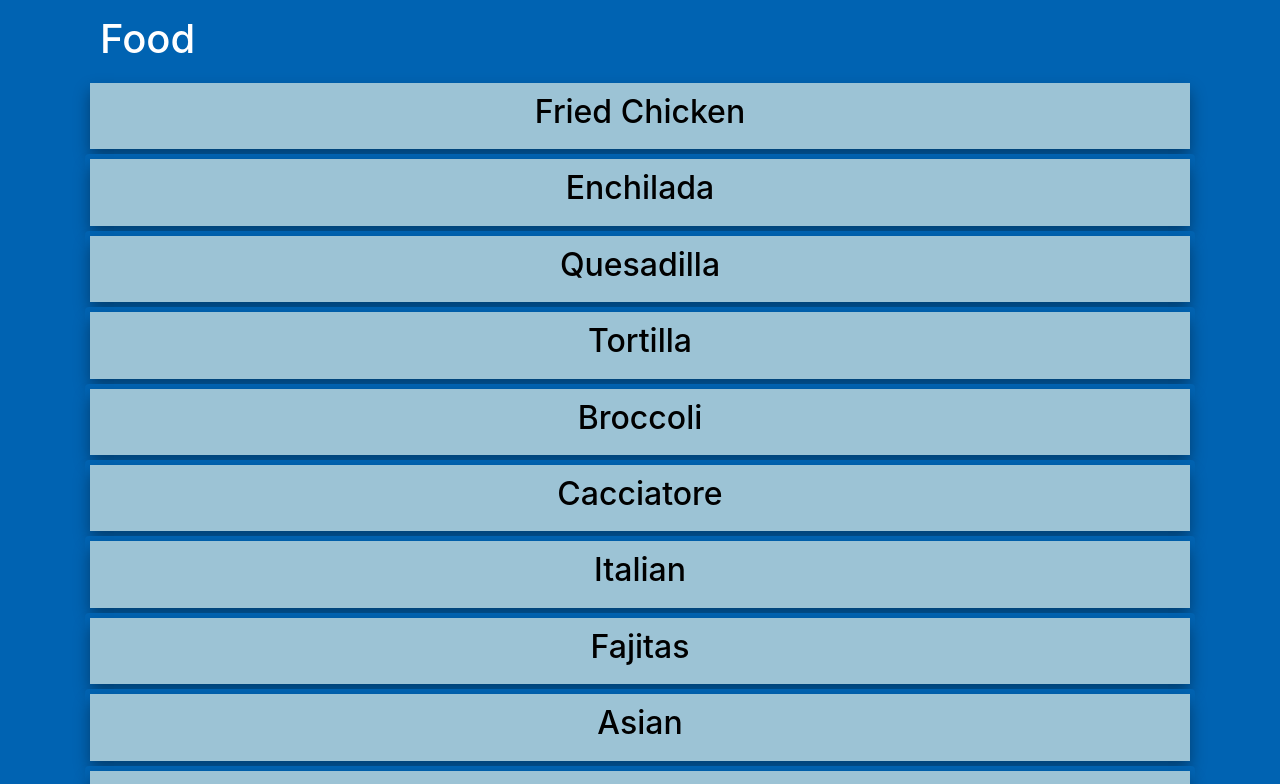
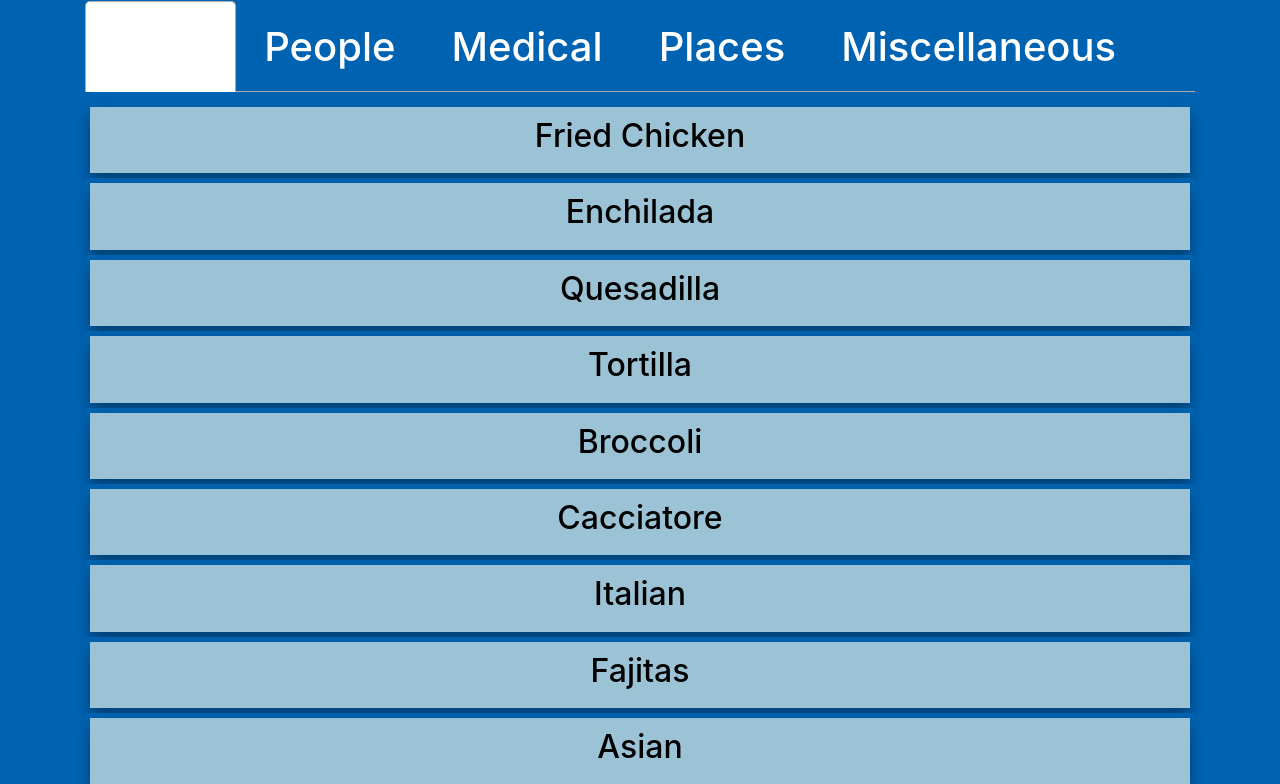
Before and after one commit to christinakerr/GrandmasWebsite, a React (Create React App) app: page / in a window 1280 px wide. Shown: the top 784 px of the page. Built offline with nearby package versions, Linux system fonts and the light colour scheme.

Commit message:
Organized categories into individual tabs

```diff
--- a/src/App.js
+++ b/src/App.js
@@ -1,6 +1,8 @@
 import WordCard from "./components/WordCard"
 import { Container } from "reactstrap";
 import words from "./words.json";
+import { Tab, Tabs, TabList, TabPanel } from 'react-tabs';
+import 'react-tabs/style/react-tabs.css';
 
 function App() {
   const food = words.filter(word => word.category === "food")
@@ -10,36 +12,61 @@ function App() {
   const misc = words.filter(word => word.category === "misc")
   return (
     <Container>
+      <Tabs>
+        <TabList>
+          <Tab>
             <h1 className="header">Food</h1>
+          </Tab>
+          <Tab>
+            <h1 className="header">People</h1>
+          </Tab>
+          <Tab>
+            <h1 className="header">Medical</h1>
+          </Tab>
+          <Tab>
+            <h1 className="header">Places</h1>
+          </Tab>
+          <Tab>
+            <h1 className="header">Miscellaneous</h1>
+          </Tab>
+        </TabList>
+
+        <TabPanel>
           {
             food.map(word => {
-          return <WordCard key={word.id} word={word.word} audio={word.audio}/>
+              return <WordCard key={word.id} word={word.word} audio={word.audio} />
             })
           }
-      <h1 className="header">People</h1>
+        </TabPanel>
+        <TabPanel>
           {
             people.map(word => {
-          return <WordCard key={word.id} word={word.word} audio={word.audio}/>
+              return <WordCard key={word.id} word={word.word} audio={word.audio} />
             })
           }
-      <h1 className="header">Medical</h1>
+        </TabPanel>
+        <TabPanel>
           {
             medical.map(word => {
-          return <WordCard key={word.id} word={word.word} audio={word.audio}/>
+              return <WordCard key={word.id} word={word.word} audio={word.audio} />
             })
           }
-      <h1 className="header">Places</h1>
+        </TabPanel>
+        <TabPanel>
           {
             places.map(word => {
-          return <WordCard key={word.id} word={word.word} audio={word.audio}/>
+              return <WordCard key={word.id} word={word.word} audio={word.audio} />
             })
           }
-      <h1 className="header">Miscellaneous</h1>
+        </TabPanel>
+        <TabPanel>
           {
             misc.map(word => {
-          return <WordCard key={word.id} word={word.word} audio={word.audio}/>
+              return <WordCard key={word.id} word={word.word} audio={word.audio} />
             })
           }
+        </TabPanel>
+      </Tabs>
     </Container>
   );
 }
```
Also changed, not shown: 1 other file (tests, documents, lock files or other folders). Lines whose indentation alone changed are shown as unchanged.
